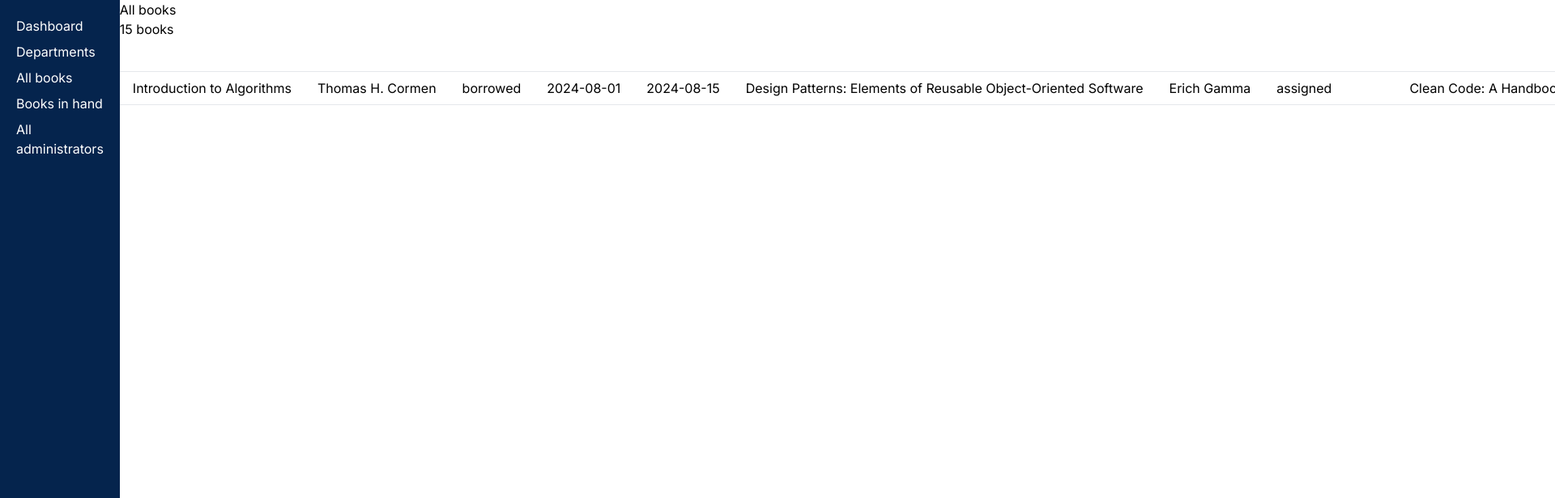
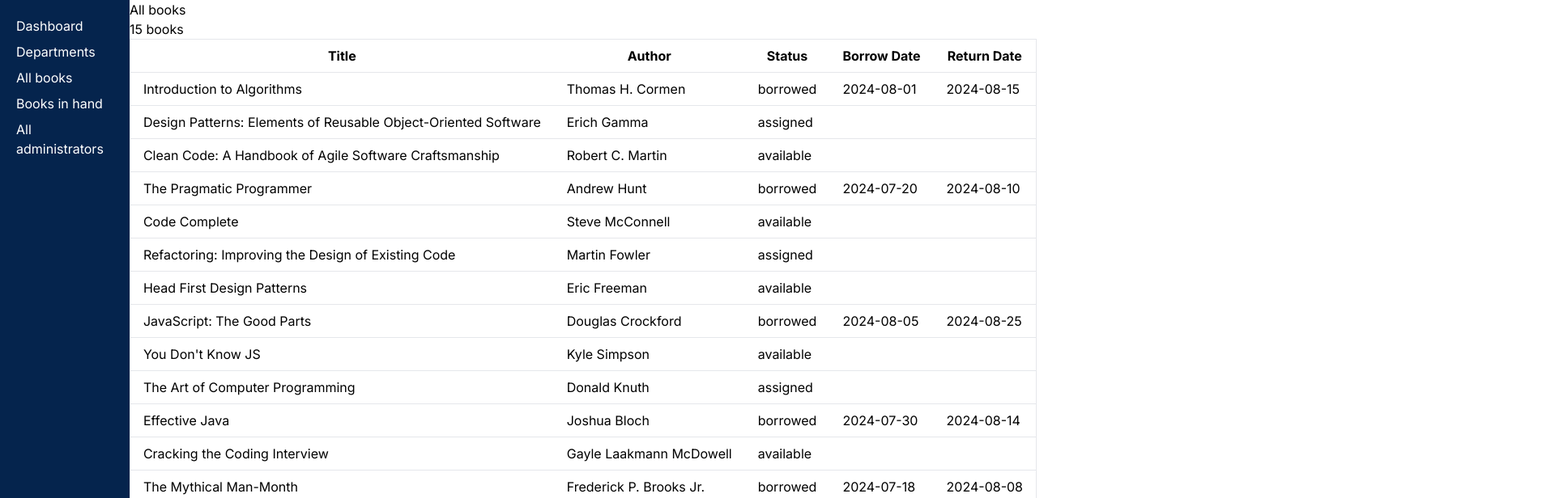
Before and after one commit to jim-ww/library-nextjs, a Next.js app: page /books in a window 1280 px wide. Shown: the top 616 px of the page at 81% size, 1920 px wide, since content can reach past the window. Built offline with nearby package versions, Linux system fonts and the light colour scheme.

Commit message:
refactor middleware, booksTable

```diff
--- a/app/books/components/BooksTable.tsx
+++ b/app/books/components/BooksTable.tsx
@@ -1,53 +1,43 @@
 'use client';
 
-import { useSearchParams } from 'next/navigation';
-import { BookStatus, type Book } from '../../lib/definitions';
-import Link from 'next/link';
-import type { ReactNode } from 'react';
+import { useRouter } from 'next/navigation';
+import type { Book } from '../../lib/definitions';
 
 export default function BooksTable({ books }: Readonly<{ books: Book[] }>) {
-  const searchParams = useSearchParams();
-  const inHand = searchParams.get('inHand');
+  const router = useRouter();
 
-  const filteredBooks =
-    inHand === 'true'
-      ? books.filter((book: Book) => book.state.status == BookStatus.Borrowed)
-      : books;
+  const handleRowClick = (id: number) => {
+    router.push(`/books/${id}`);
+  };
 
   return (
     <div className="overflow-x-auto">
-      <table className="min-w-full bg-white">
+      <table className="min-w-full bg-white border-collapse border border-gray-200">
         <thead>
           <tr>
-            <BookTH>Title</BookTH>
-            <BookTH>Author</BookTH>
-            <BookTH>Status</BookTH>
-            <BookTH>Borrow date</BookTH>
-            <BookTH>Return date</BookTH>
+            <th className="py-2 px-4 border-b">Title</th>
+            <th className="py-2 px-4 border-b">Author</th>
+            <th className="py-2 px-4 border-b">Status</th>
+            <th className="py-2 px-4 border-b">Borrow Date</th>
+            <th className="py-2 px-4 border-b">Return Date</th>
           </tr>
         </thead>
         <tbody>
-          {filteredBooks.map((book) => (
-            <Link key={book.id} href={`/books/${book.id}`}>
-              <tr key={book.id}>
-                <BookTD key={book.id}>{book.title}</BookTD>
-                <BookTD key={book.id}>{book.author}</BookTD>
-                <BookTD key={book.id}>{book.state.status}</BookTD>
-                <BookTD key={book.id}>{book.state.borrowDate}</BookTD>
-                <BookTD key={book.id}>{book.state.returnDate}</BookTD>
-              </tr>
-            </Link>
+          {books.map((book) => (
+            <tr
+              key={book.id}
+              onClick={() => handleRowClick(book.id)}
+              className="cursor-pointer hover:bg-gray-100"
+            >
+              <td className="py-2 px-4 border-b">{book.title}</td>
+              <td className="py-2 px-4 border-b">{book.author}</td>
+              <td className="py-2 px-4 border-b">{book.state.status}</td>
+              <td className="py-2 px-4 border-b">{book.state.borrowDate}</td>
+              <td className="py-2 px-4 border-b">{book.state.returnDate}</td>
+            </tr>
           ))}
         </tbody>
       </table>
     </div>
   );
 }
-
-const BookTH = ({ children }: { children: ReactNode }) => {
-  return <th className="py-2 px-4 border-b">{children}</th>;
-};
-
-const BookTD = ({ children }: { children: ReactNode }) => {
-  return <td className="py-2 px-4 border-b text-center">{children}</td>;
-};
--- a/middleware.ts
+++ b/middleware.ts
@@ -3,11 +3,10 @@ import { getSession, updateSession } from './app/lib/session';
 
 export async function middleware(request: NextRequest) {
   const session = await getSession();
-  if (!session && request.nextUrl.pathname !== '/login') {
+  if (!session) {
     return NextResponse.redirect(new URL('/login', request.url));
   }
-
-  if (session) await updateSession(request);
+  await updateSession(request);
 }
 
 export const config = {
```
